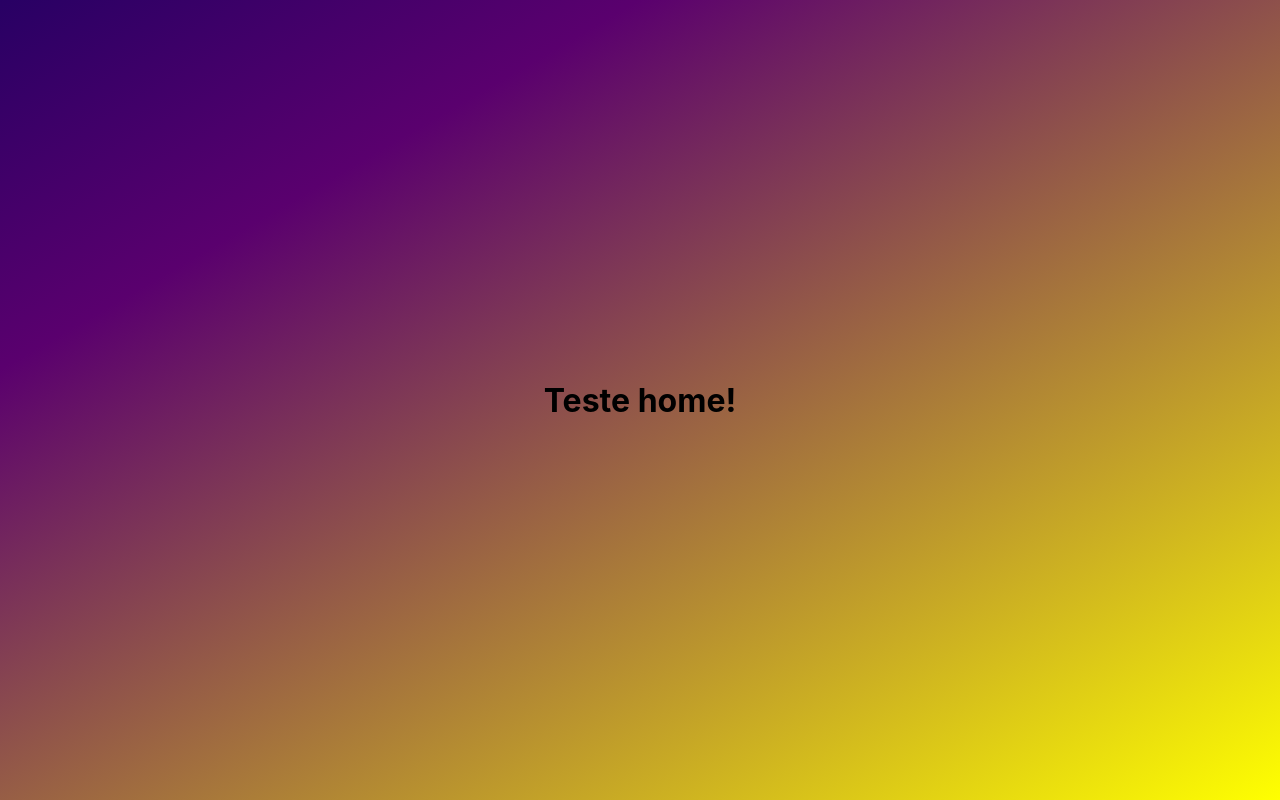
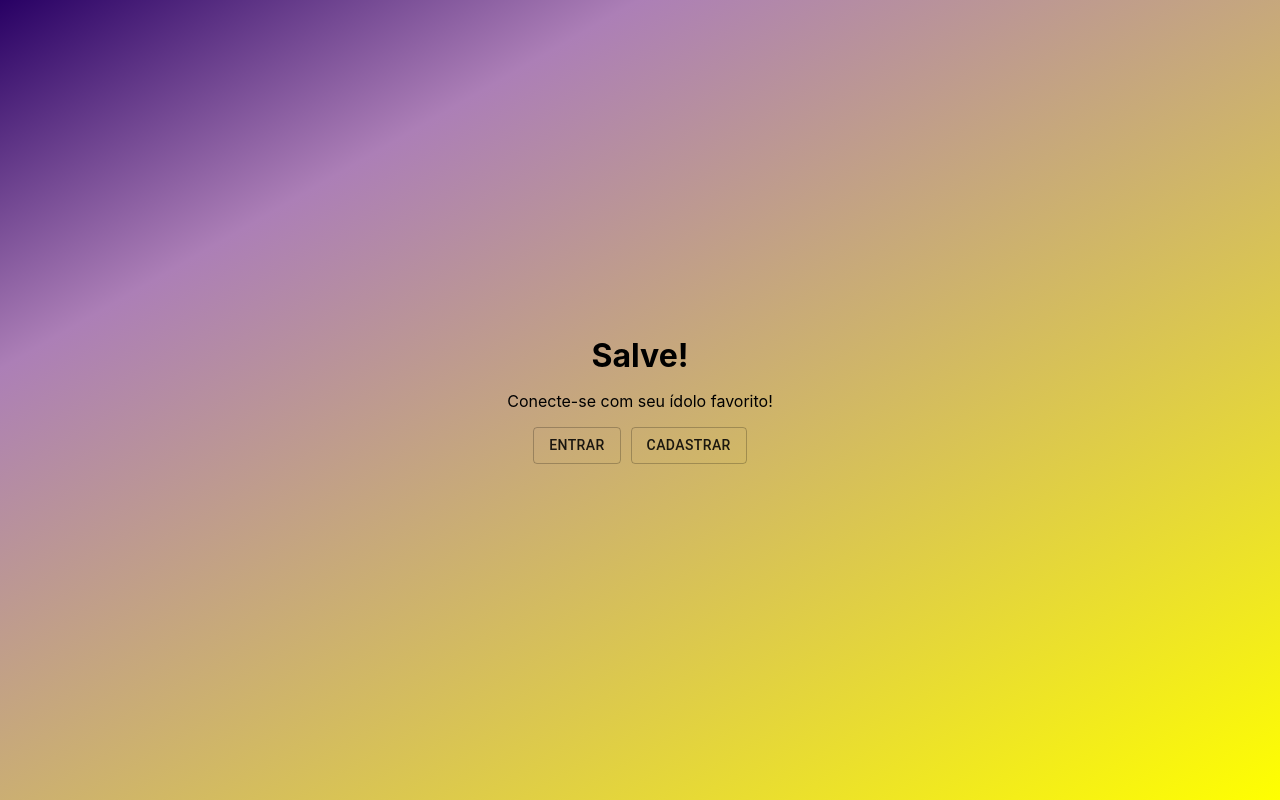
Before and after one commit to PedroBustamante/PDS, a React (Create React App) app: page / in a window 1280 px wide. Built offline with nearby package versions, Linux system fonts and the light colour scheme.

Commit message:
Add material

```diff
--- a/package.json
+++ b/package.json
@@ -3,6 +3,8 @@
   "version": "0.1.0",
   "private": true,
   "dependencies": {
+    "@material-ui/core": "^4.11.4",
+    "@material-ui/icons": "^4.11.2",
     "@testing-library/jest-dom": "^5.13.0",
     "@testing-library/react": "^11.2.7",
     "@testing-library/user-event": "^12.8.3",
--- a/src/views/Home/index.jsx
+++ b/src/views/Home/index.jsx
@@ -2,10 +2,17 @@ import React from 'react'
 
 import './styles.scss'
 
+import { Button } from '@material-ui/core';
+
 const Home = () => {
         return (
             <div className="home">
-                <h1>Teste home!</h1>
+                <h1>Salve!</h1>
+                <p>Conecte-se com seu ídolo favorito!</p>
+                <div className="buttons">
+                    <Button className="home-button" variant="outlined">Entrar</Button>
+                    <Button className="home-button" variant="outlined">Cadastrar</Button>
+                </div>
             </div>
         )
 }
--- a/src/views/Home/styles.scss
+++ b/src/views/Home/styles.scss
@@ -1,7 +1,18 @@
 .home {
-    background: linear-gradient(150deg, rgba(40,0,100,1) 0%, rgba(90,0,110,1) 24%, rgba(255,255,0,1) 100%);
+    background: linear-gradient(150deg, rgba(40,0,100,1) 0%, rgba(90,0,110,0.500437675070028) 24%, rgba(255,255,0,1) 100%);
     height: 100vh;
     display: flex;
+    flex-direction: column;
     align-items: center;
     justify-content: center;
+
+    h1 {
+        margin: 0;
+    }
+
+    .buttons {
+        .home-button:first-child {
+            margin-right: 10px;
+        }
+    }
 }
```
Also changed, not shown: 1 other file (tests, documents, lock files or other folders).
